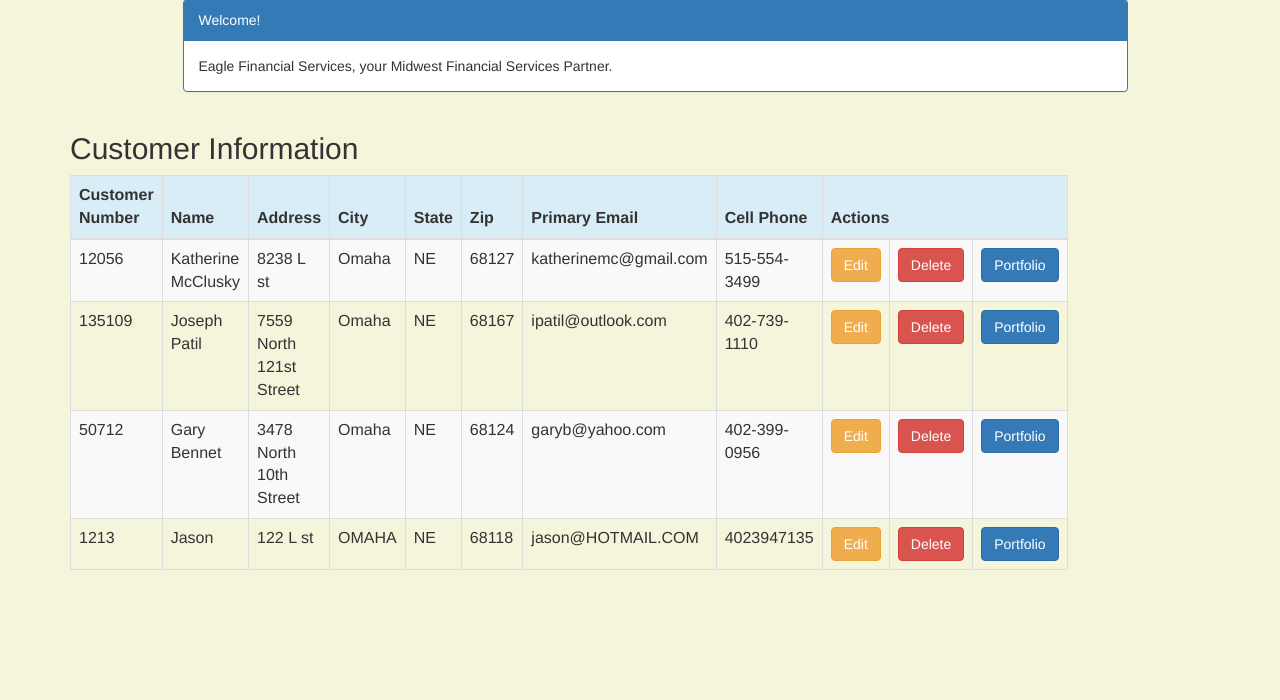
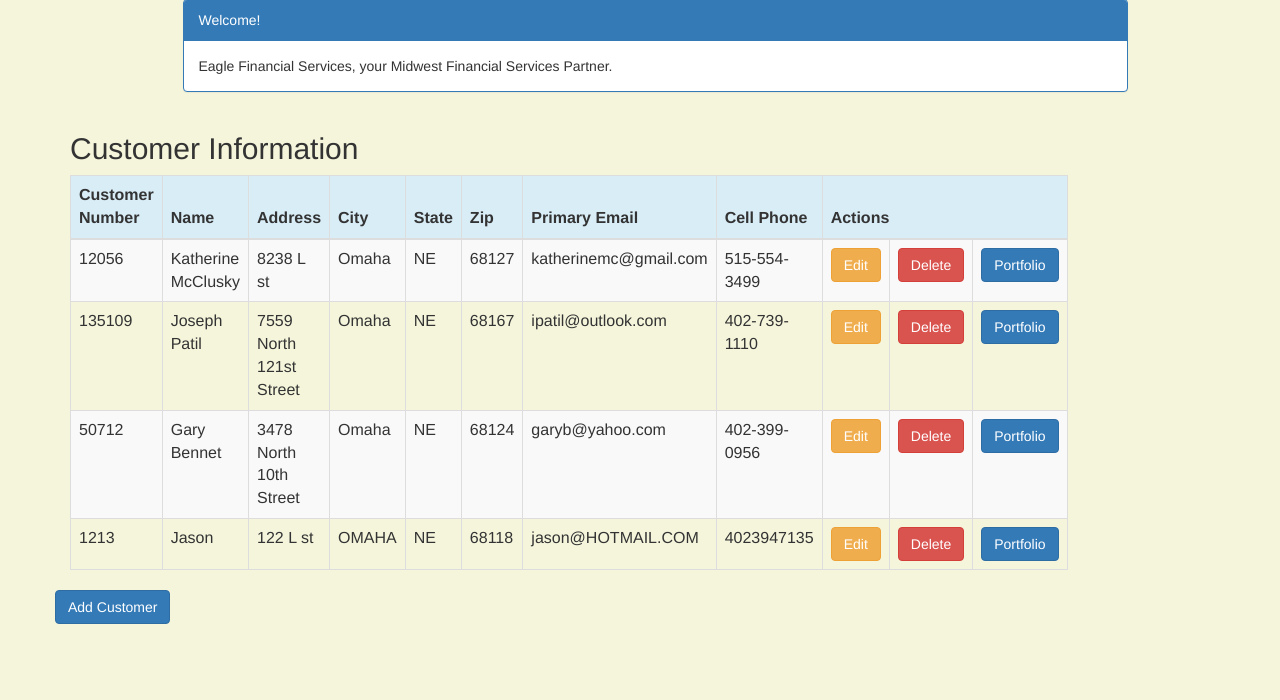
Before and after one commit to cecelia0128/Assignment1p2, a Django app: page /customer_list in a window 1280 px wide. Shown: the part 73-773 px from the top of the page. Run offline with Django 3.2, Linux system fonts and the light colour scheme; a user stored in the database is signed in; data comes from the database, SQL or seed files in the repository; both versions use the stored data as it was after the commit; some libraries are stand-ins or nearby versions.

Commit message:
modify commit 1

```diff
--- a/portfolio/models.py
+++ b/portfolio/models.py
@@ -1,7 +1,6 @@
 from django.db import models
 from django.utils import timezone
-from django.contrib.auth.models import User
-import requests
+
 
 # Create your models here.
 class Customer(models.Model):
--- a/portfolio/templates/portfolio/customer_list.html
+++ b/portfolio/templates/portfolio/customer_list.html
@@ -65,6 +65,10 @@
             {% endfor %}
             </tbody>
         </table>
+         <div class="row">
+         <a href="{% url 'portfolio:customer_new' %}" class="row"><span
+                    class="btn btn-primary">Add Customer</span></a>
+        </div>
 
     </div>
   </body>
--- a/portfolio/urls.py
+++ b/portfolio/urls.py
@@ -21,5 +21,6 @@ urlpatterns = [
     path('investment/create/', views.investment_new, name='investment_new'),
     path('investment/<int:pk>/edit/', views.investment_edit, name='investment_edit'),
     path('investment/<int:pk>/delete/', views.investment_delete, name='investment_delete'),
+    path('customer/create/', views.customer_new, name='customer_new'),
 
 ]
--- a/portfolio/views.py
+++ b/portfolio/views.py
@@ -15,6 +15,22 @@ def customer_list(request):
     customer = Customer.objects.filter(created_date__lte=timezone.now())
     return render(request, 'portfolio/customer_list.html',
                  {'customers': customer})
+@login_required
+def customer_new(request):
+   if request.method == "POST":
+       form = CustomerForm(request.POST)
+       if form.is_valid():
+           customer = form.save(commit=False)
+           customer.created_date = timezone.now()
+           customer.save()
+           customers = Customer.objects.filter(created_date__lte=timezone.now())
+           return render(request, 'portfolio/customer_list.html',
+                         {'customers': customers})
+   else:
+           form = CustomerForm()
+           # print("Else")
+   return render(request, 'portfolio/customer_new.html', {'form': form})
+
 @login_required
 def customer_edit(request, pk):
    customer = get_object_or_404(Customer, pk=pk)
```
Also changed, not shown: db.sqlite3.
